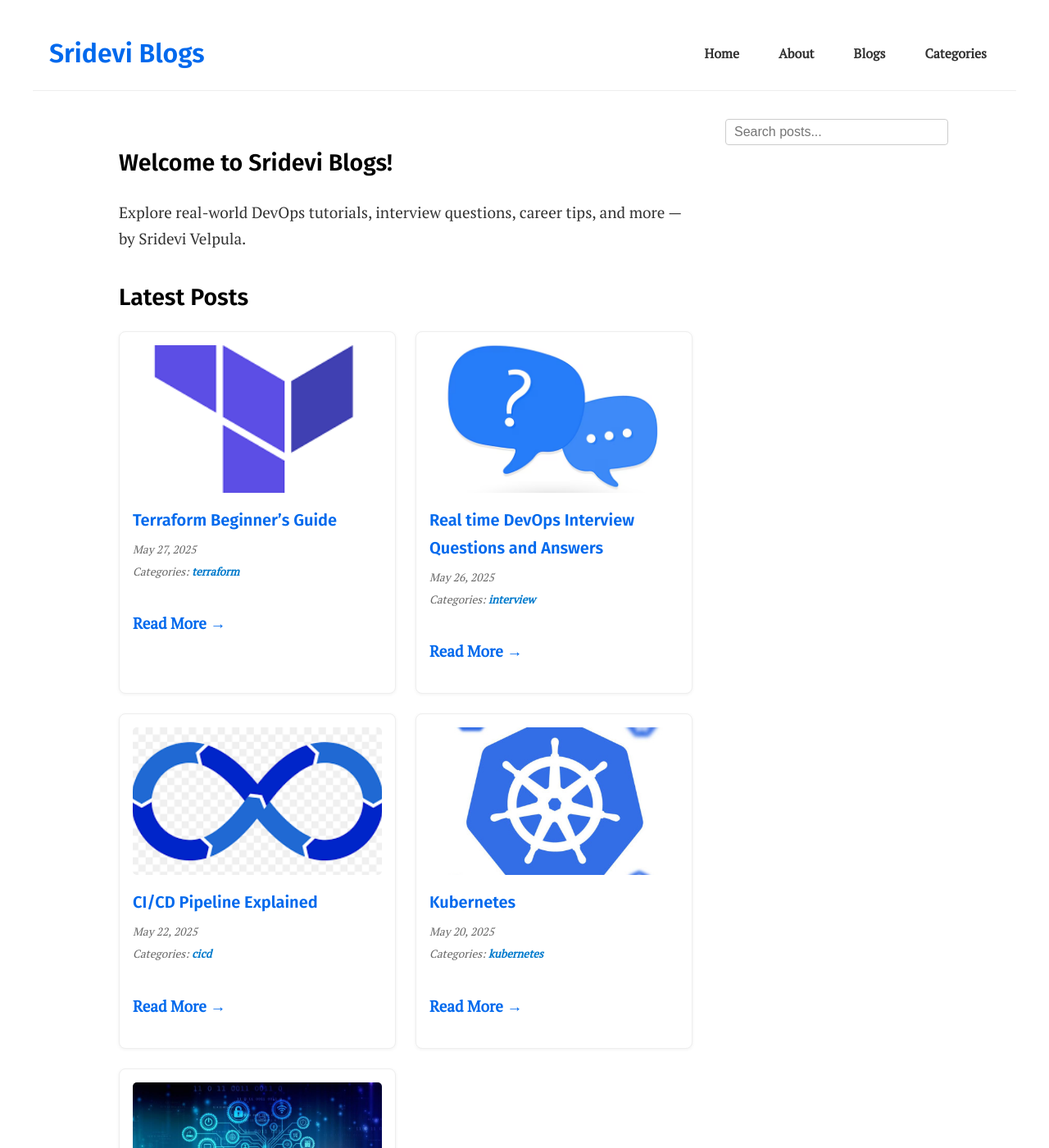
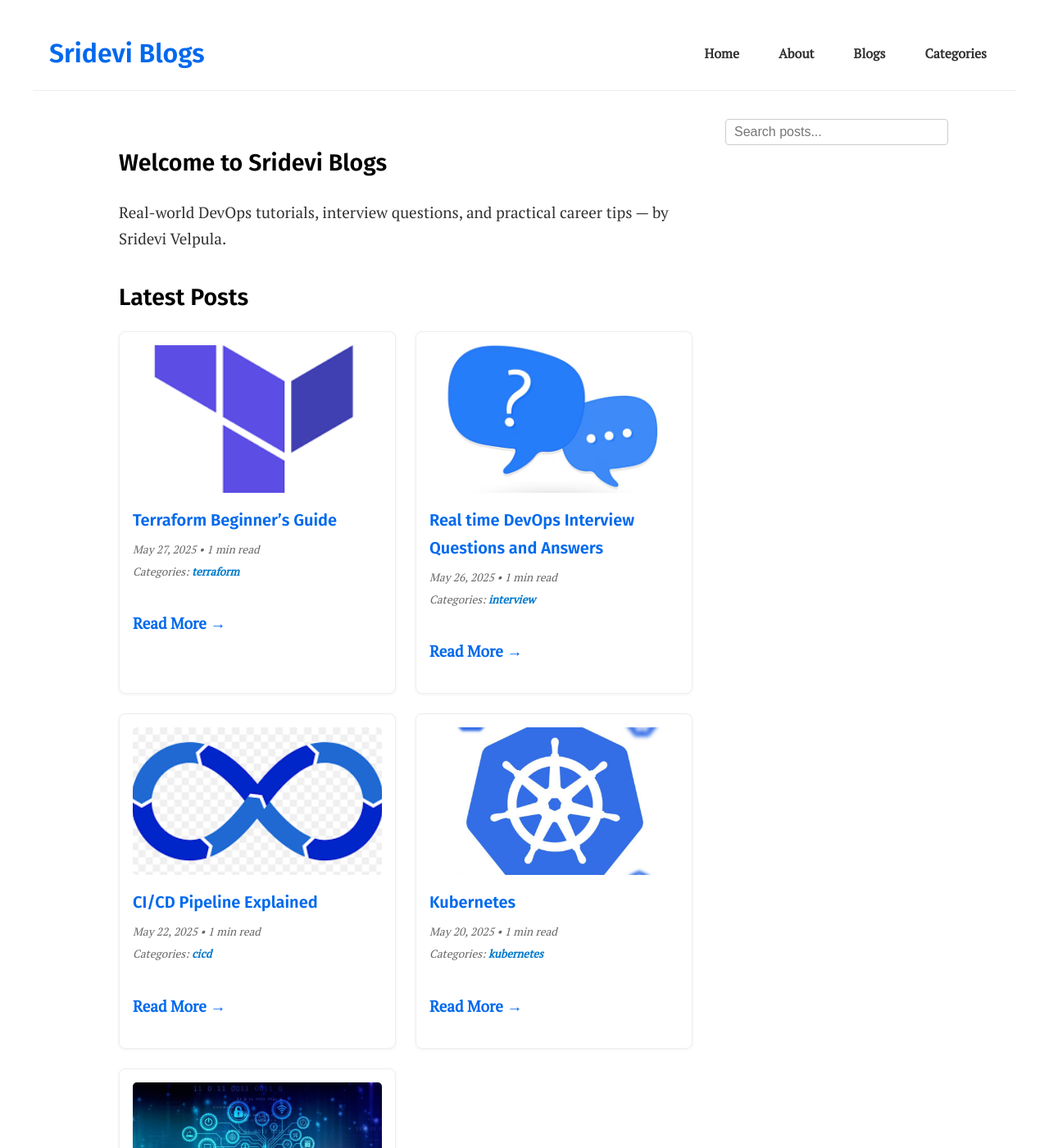
Before and after one commit to srideviblogs/srideviblogs.github.io, a Jekyll site: the page built from index.md, in a window 1280 px wide and 1400 px high. Shown: the whole window at 82% size. Built offline with Jekyll 4.4.1, drawn with Linux system fonts in a browser that asks for light colours; some of the changed text lies outside the part shown.

Commit message:
Update home.html

```diff
--- a/_layouts/home.html
+++ b/_layouts/home.html
@@ -2,22 +2,29 @@
 layout: default
 ---
 
-<section class="welcome-intro" style="margin-bottom: 2rem;">
-  <h1>Welcome to Sridevi Blogs!</h1>
-  <p>Explore real-world DevOps tutorials, interview questions, career tips, and more — by Sridevi Velpula.</p>
+<!-- ✅ HERO SECTION -->
+<section class="hero">
+  <h1>Welcome to Sridevi Blogs</h1>
+  <p>Real-world DevOps tutorials, interview questions, and practical career tips — by Sridevi Velpula.</p>
 </section>
 
+<!-- ✅ LATEST POSTS GRID -->
 <section class="latest-posts">
   <h2>Latest Posts</h2>
   <div class="post-grid">
     {% for post in site.posts limit:6 %}
       <div class="post-card">
         {% if post.image %}
-          <img class="post-image" src="{{ post.image }}" alt="{{ post.title }}">
+          <img class="post-image" src="{{ post.image }}" alt="{{ post.title }}" loading="lazy">
         {% endif %}
         <div class="post-content">
           <h3><a href="{{ post.url }}">{{ post.title }}</a></h3>
-          <p class="post-meta">{{ post.date | date: "%B %d, %Y" }}</p>
+          <p class="post-meta">
+            {{ post.date | date: "%B %d, %Y" }}
+            {% assign words = post.content | number_of_words %}
+            {% assign minutes = words | divided_by:200 | plus:1 %}
+            • {{ minutes }} min read
+          </p>
 
           {% if post.categories %}
             <p class="post-categories">
@@ -28,10 +35,6 @@ layout: default
             </p>
           {% endif %}
 
-          {% if post.read_time %}
-            <p class="post-read-time">{{ post.read_time }}</p>
-          {% endif %}
-
           <p><a class="read-more" href="{{ post.url }}">Read More →</a></p>
         </div>
       </div>
```
